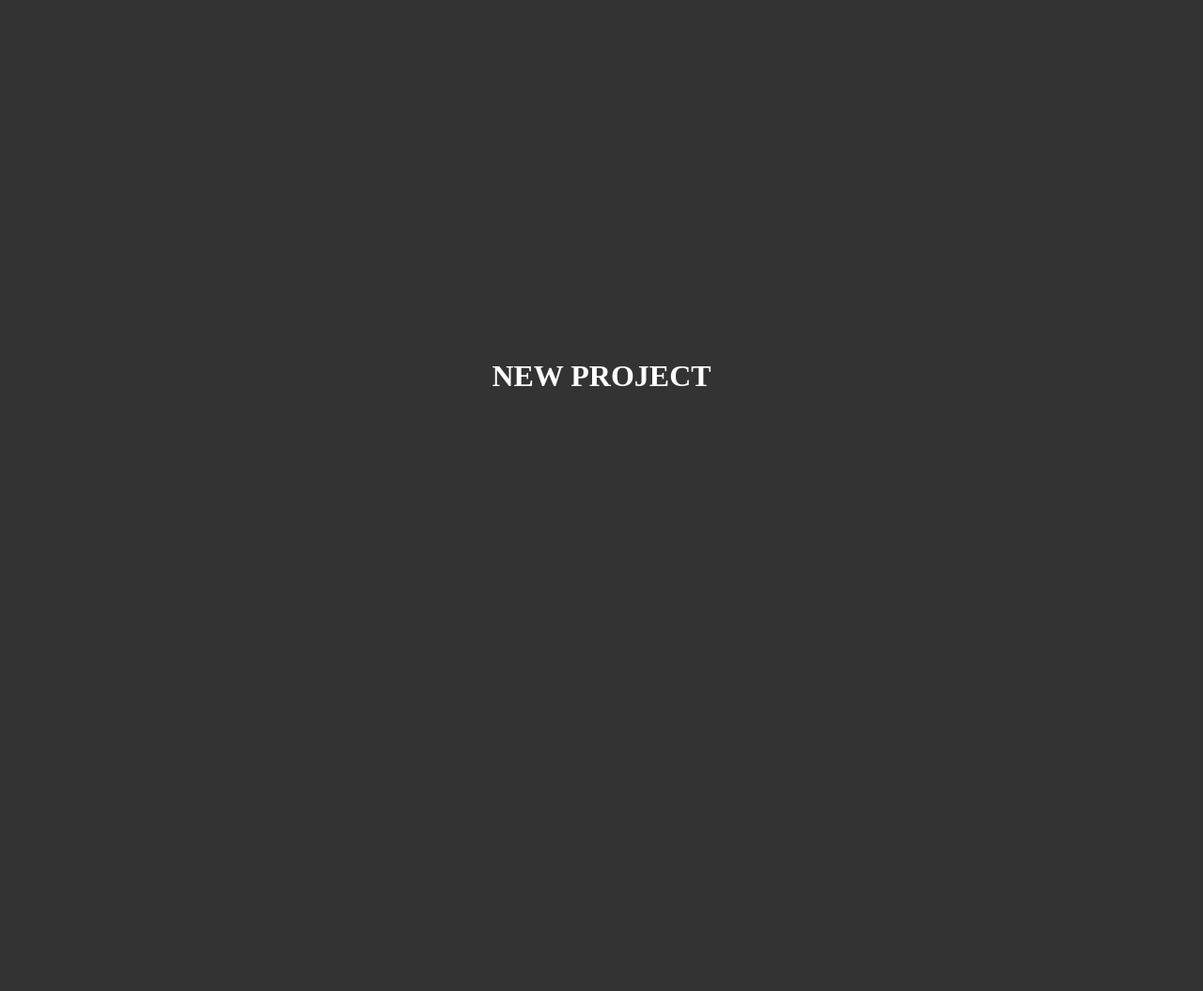
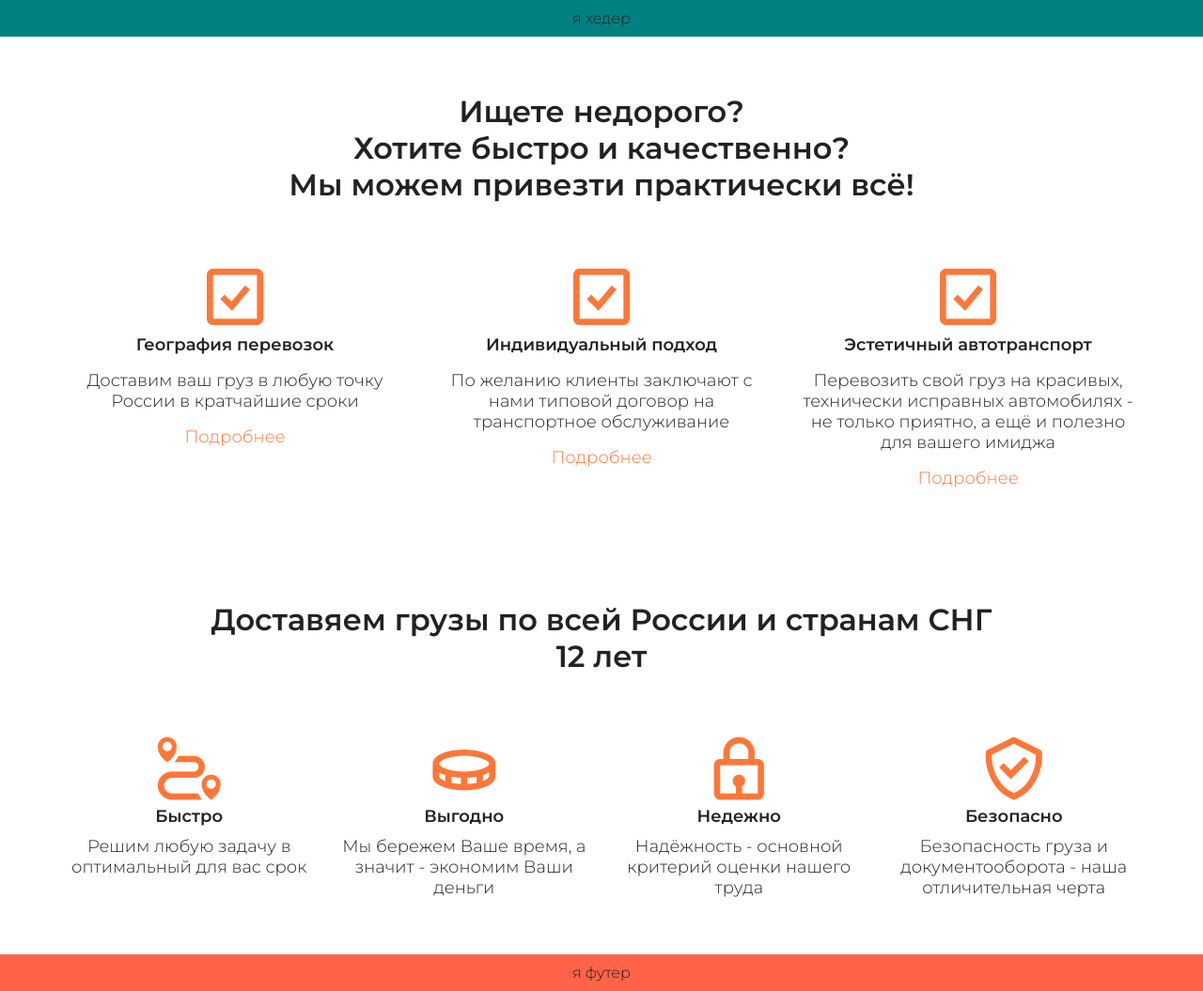
Before and after one commit to Nujabesss/nujabes2, a plain HTML site: page index.html in a window 1280 px wide. Shown: the whole page at 94% size. Before the commit the page ends 800 px from the top, so only its background shows below. Drawn offline with nearby package versions, Linux system fonts and the light colour scheme; files that its build step writes are made by us from their sources.

Commit message:
add html and css files

```diff
--- /dev/null
+++ b/css/root.css
@@ -0,0 +1,113 @@
+@import url('https://fonts.googleapis.com/css2?family=Montserrat:wght@300;600&display=swap');
+
+:root {
+  /* font size  */
+  --h1: 42px;
+  --h1-sm:35px;
+  --h2: 32px;
+  --h2-sm: 25px;
+  --p: 18px;
+  --p-sm: 15px;
+  /* font colot  */
+  --black: #222222;
+  --orange:#ff7738;
+}
+
+* {
+  margin: 0;
+  padding: 0;
+  box-sizing: border-box;
+  color: var(--black);
+  font-family: 'Montserrat', sans-serif;
+}
+
+h1 {
+  font-size: var(--h1);
+  font-weight: 600;
+}
+
+h2 {
+  font-size: var(--h2);
+  font-weight: 600;
+}
+
+p, b, a, button, li {
+  font-size: var(--p);
+}
+
+@media screen and (max-width: 768px){
+  h1 {
+    font-size: var(--h1-sm);
+  }
+
+  h2 {
+    font-size: var(--h2-sm);
+  }
+
+  p, b, a, button, li {
+    font-size: var(--p-sm);
+  }
+}
+
+html, body {
+  height: 100%;
+}
+
+.wrapper {
+  min-height: 100%;
+  display: flex;
+  flex-direction: column;
+}
+
+header {
+  background-color: teal;
+  text-align: center;
+  padding: 10px 0px;
+}
+
+main {
+  flex: 1 1 auto;
+}
+
+footer {
+  background-color: tomato;
+  text-align: center;
+  padding: 10px 0px;
+}
+
+.container {
+  padding: 0 15px;
+}
+
+@media screen and (min-width: 576px) {
+  .container {
+    max-width: 540px;
+    padding: 0;
+    margin-left: auto;
+    margin-right: auto;
+  }
+}
+
+@media screen and (min-width: 768px) {
+  .container {
+    max-width: 720px;
+  }
+}
+
+@media screen and (min-width: 992px) {
+  .container {
+    max-width: 960px;
+  }
+}
+
+@media screen and (min-width: 1200px) {
+  .container {
+    max-width: 1140px;
+  }
+}
+
+@media screen and (min-width: 1400px) {
+  .container {
+    max-width: 1200px;
+  }
+}
--- /dev/null
+++ b/css/style.css
@@ -0,0 +1,131 @@
+.reasons {
+    display: grid;
+    grid-template-columns: 1fr;
+    row-gap: 30px;
+    padding: 60px 0px;
+ }
+ .reasons h2 {
+   margin-bottom: 30px;
+ }
+
+ .reasons .content {
+   text-align: center;
+ }
+
+ .reasons .card__list {
+   display: grid;
+   grid-template-columns: 1fr 1fr 1fr;
+   column-gap: 30px;
+ }
+
+ .reasons .card__item {
+   display: flex;
+   flex-direction: column;
+   align-items: center;
+   text-align: center;
+ }
+
+ .reasons .card__item i{
+   color: var(--orange);
+   font-size: 80px;
+ }
+
+ .reasons .card__item b{
+   margin: 1rem 0rem;
+ }
+ .reasons .card__item p{
+   margin: 1rem 0rem;
+ }
+ .reasons .card__item a{
+   margin-top: 1rem;
+   text-decoration: none;
+   color: var(--orange);
+ }
+
+ @media screen and (max-width: 992px){
+   .reasons .card__list {
+     grid-template-columns: 1fr;
+     column-gap: 0px;
+     row-gap: 30px;
+   }
+
+   .reasons .card__item {
+     flex-direction: row;
+     align-items: flex-start;
+     text-align: left;
+   }
+   .reasons .card__item i {
+     margin-right: 30px;
+   }
+ }
+
+ @media screen and (max-width: 768px){
+   .reasons {
+     grid-template-columns: 1fr;
+     column-gap: 0px;
+     row-gap: 30px;
+  }
+  .reasons .card__item i {
+   font-size: 60px;
+ }
+ }
+
+ /* section 2 */
+ .offer {
+   padding: 60px 0px;
+ }
+
+ .offer .title {
+   display: flex;
+   justify-content: center;
+   text-align: center;
+   margin-bottom: 60px;
+ }
+
+ .offer .title h2 {
+   max-width: 850px;
+ }
+
+ .offer .card__list {
+   display: grid;
+   grid-template-columns: repeat(4, 1fr);
+   column-gap: 30px;
+ }
+
+ .offer .card__item {
+   display: flex;
+   flex-direction: column;
+   align-items: center;
+   text-align: center;
+ }
+
+ .offer .card__item i {
+   font-size: 80px;
+   color: var(--orange);
+ }
+
+ .offer .card__item b {
+   margin-bottom: 10px;
+ }
+
+ @media screen and (max-width: 992px){
+   .offer .card__list {
+     grid-template-columns: repeat(2, 1fr);
+     row-gap: 30px;
+   }
+ }
+
+ @media screen and (max-width: 576px){
+   .offer .card__list {
+     grid-template-columns: 1fr 1fr;
+   }
+
+   .offer .card__item i {
+     font-size: 50px;
+     color: var(--orange);
+   }
+
+   .offer .card__item p{
+     max-width: 300px;
+   }
+ }
--- a/index.html
+++ b/index.html
@@ -1,13 +1,91 @@
 <!DOCTYPE html>
 <html lang="en">
+
 <head>
-    <meta charset="UTF-8">
-    <meta http-equiv="X-UA-Compatible" content="IE=edge">
-    <meta name="viewport" content="width=device-width, initial-scale=1.0">
-    <title>Document</title>
-    <link rel="stylesheet" href="./css/style.css">
+  <meta charset="UTF-8">
+  <meta http-equiv="X-UA-Compatible" content="IE=edge">
+  <meta name="viewport" content="width=device-width, initial-scale=1.0">
+  <title>Главная</title>
+  <!-- css -->
+  <link href='https://unpkg.com/boxicons@2.0.9/css/boxicons.min.css' rel='stylesheet'>
+  <link rel="stylesheet" href="./css/root.css">
+  <link rel="stylesheet" href="./css/style.css">
 </head>
+
 <body>
-   <h1>new project</h1>
+  <div class="wrapper">
+    <header>я хедер</header>
+    <main>
+      <section>
+        <div class="container">
+          <div class="reasons">
+            <div class="content">
+              <h2>Ищете недорого? <br> Хотите быстро и качественно? <br> Мы можем привезти практически всё!</h2>
+            </div>
+            <div class="card__list">
+              <div class="card__item">
+                <i class='bx bx-check-square'></i>
+                <div class="card__item-content">
+                  <b>География перевозок</b>
+                  <p>Доставим ваш груз в любую точку России в кратчайшие сроки</p>
+                  <a href="#">Подробнее</a>
+                </div>
+              </div>
+              <div class="card__item">
+                <i class='bx bx-check-square'></i>
+                <div class="card__item-content">
+                  <b>Индивидуальный подход</b>
+                  <p>По желанию клиенты заключают с нами типовой договор на транспортное обслуживание</p>
+                  <a href="#">Подробнее</a>
+                </div>
+              </div>
+              <div class="card__item">
+                <i class='bx bx-check-square'></i>
+                <div class="card__item-content">
+                  <b>Эстетичный автотранспорт</b>
+                  <p>Перевозить свой груз на красивых, технически исправных автомобилях - не только приятно, а ещё и
+                    полезно для вашего имиджа</p>
+                  <a href="#">Подробнее</a>
+                </div>
+              </div>
+            </div>
+          </div>
+        </div>
+      </section>
+      <section>
+        <div class="container">
+          <div class="offer">
+            <div class="title">
+              <h2>Доставяем грузы по всей России и странам СНГ 12 лет</h2>
+            </div>
+            <div class="card__list">
+              <div class="card__item">
+                <i class='bx bx-trip'></i>
+                <b>Быстро</b>
+                <p>Решим любую задачу в оптимальный для вас срок</p>
+              </div>
+              <div class="card__item">
+                <i class='bx bx-coin'></i>
+                <b>Выгодно</b>
+                <p>Мы бережем Ваше время, а значит - экономим Ваши деньги</p>
+              </div>
+              <div class="card__item">
+                <i class='bx bx-lock'></i>
+                <b>Недежно</b>
+                <p>Надёжность - основной критерий оценки нашего труда</p>
+              </div>
+              <div class="card__item">
+                <i class='bx bx-check-shield'></i>
+                <b>Безопасно</b>
+                <p>Безопасность груза и документооборота - наша отличительная черта</p>
+              </div>
+            </div>
+          </div>
+        </div>
+      </section>
+    </main>
+    <footer>я футер</footer>
+  </div>
 </body>
+
 </html>
--- a/style.css
+++ /dev/null
@@ -1,18 +0,0 @@
-* {
-    margin: 0;
-    padding: 0;
-}
-
-body {
-    display: flex;
-    justify-content: center;
-    align-items: center;
-    background-color: #333333;
-    height: 100vh;
-    width: 100%;
-}
-
-h1 {
-    color: #fff;
-    text-transform: uppercase;
-}
```
